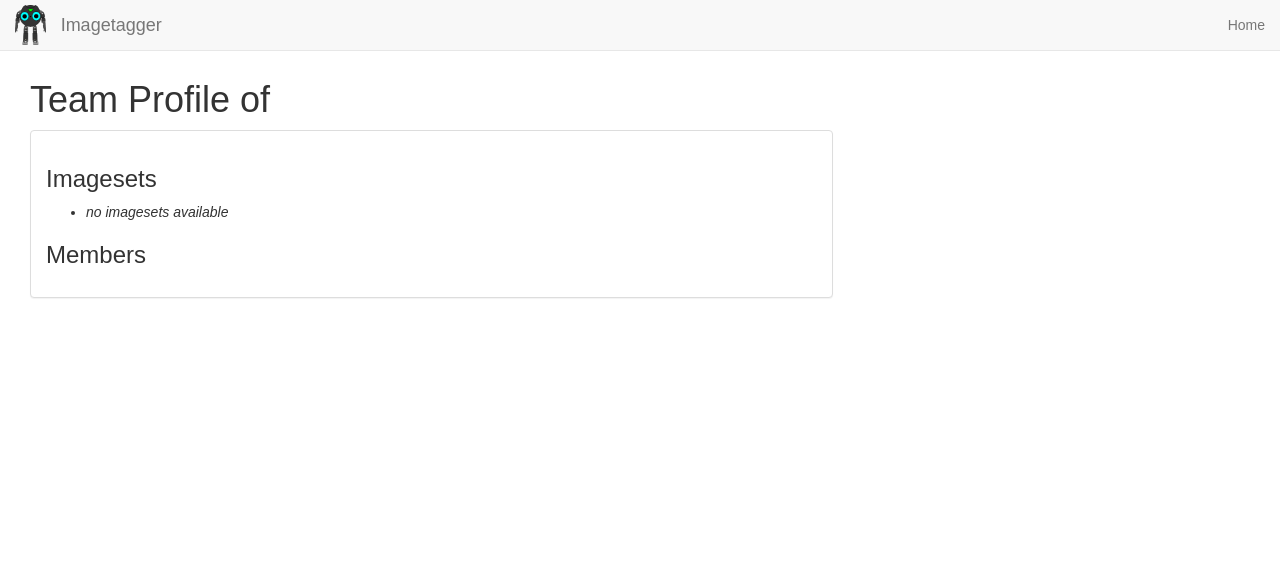
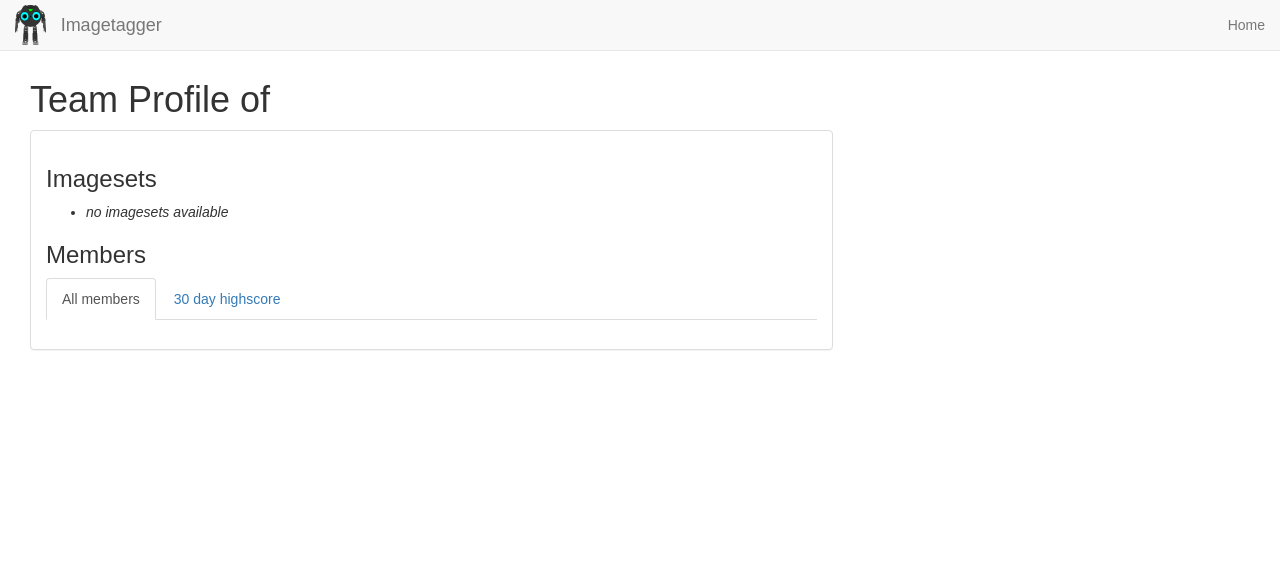
Before and after one commit to bit-bots/imagetagger, a Django app: template imagetagger/imagetagger/users/templates/users/view_team.html in a window 1280 px wide. Shown: the top 574 px of the page. Run offline with Django 3.2, Linux system fonts and the light colour scheme; the template is opened without the code that fills it, so the values that code supplies are empty; some libraries are stand-ins or nearby versions.

Commit message:
30 day highscore in team view (#47)

```diff
--- a/imagetagger/imagetagger/users/templates/users/view_team.html
+++ b/imagetagger/imagetagger/users/templates/users/view_team.html
@@ -43,13 +43,30 @@
                     </ul>
                     <h3>{% trans 'Members' %}</h3>
                     {% if "user_management" in team_perms %}
+                        <p>
                             <form method="post" action="{% url 'users:add_team_member' team.id %}" class="form-inline">
                                 {% csrf_token %}
                                 <label for="add_username">{% trans 'Add member' %}</label>
                                 <input type="text" placeholder="username" maxlength="20" id="add_username" name="username" class="form-control">
                                 <input type="submit" value="Add" class="btn btn-primary" />
                             </form>
+                        </p>
                     {% endif %}
+                    <div>
+                        <ul class="nav nav-tabs" role="tablist">
+                            <li role="presentation" class="active">
+                                <a href="#complete" aria-controls="complete" role="tab" data-toggle="tab">
+                                    All members
+                                </a>
+                            </li>
+                            <li role="presentation">
+                                <a href="#30score" aria-controls="30score" role="tab" data-toggle="tab">
+                                    30 day highscore
+                                </a>
+                            </li>
+                        </ul>
+                        <div class="tab-content">
+                            <div role="tabpanel" class="tab-pane active" id="complete">
                                 <table class="team-table">
                                     {% for member in members %}
                                         <tr>
@@ -99,6 +116,28 @@
                                     {% endfor %}
                                 </table>
                             </div>
+                            <div role="tabpanel" class="tab-pane" id="30score">
+                                <table class="team-table">
+                                    {% for member in members_30 %}
+                                        <tr>
+                                            <td>
+                                                <a href="{% url 'users:user' member.id %}">{{member.username}}&nbsp;&nbsp;&nbsp;&nbsp;</a>
+                                            </td>
+                                            <td>
+                                                {% if member.points %}
+                                                    {{member.points}}
+                                                {% else %}
+                                                    0
+                                                {% endif %}
+                                            </td>
+                                        </tr>
+                                    {% endfor %}
+                                </table>
+                            </div>
+                        </div>
+                    </div>
+
+                </div>
             </div>
         </div>
         {% if 'create_set' in team_perms %}
```
Also changed, not shown: imagetagger/imagetagger/users/views.py (+15 -1 lines). Lines whose indentation alone changed are shown as unchanged.
